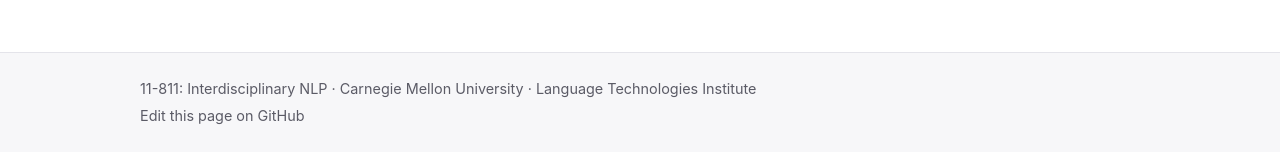
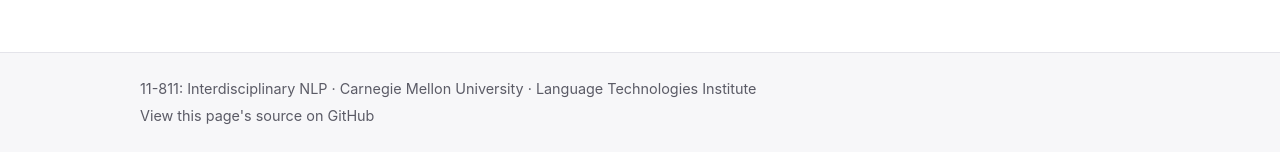
Before and after one commit to clarana/NLPintheWild, a Jekyll site: the page built from index.md, in a window 1280 px wide and 1400 px high, scrolled down 5002 px. Shown: the part 1245-1397 px from the top of the window. Built offline with Jekyll 4.4.1, drawn with Linux system fonts in a browser that asks for light colours.

Commit message:
edit urls -> just links to view source

```diff
--- a/_layouts/default.html
+++ b/_layouts/default.html
@@ -32,7 +32,7 @@
   <footer class="site-footer">
     <div class="container">
       <p>{{ site.title }} · {{ site.institution }}</p>
-      {% if site.repository and page.path %}<p class="edit-link"><a href="https://github.com/{{ site.repository }}/edit/main/{{ page.path }}">Edit this page on GitHub</a></p>{% endif %}
+      {% if site.repository and page.path %}<p class="source-link"><a href="https://github.com/{{ site.repository }}/blob/main/{{ page.path }}">View this page's source on GitHub</a></p>{% endif %}
     </div>
   </footer>
 
--- a/assets/css/style.css
+++ b/assets/css/style.css
@@ -166,8 +166,8 @@ pre code { background: none; padding: 0; }
   margin-top: 2rem;
 }
 .site-footer p { margin: 0 0 .25rem; }
-.site-footer .edit-link a { color: var(--muted); }
-.site-footer .edit-link a:hover { color: var(--cmu-red); }
+.site-footer .source-link a { color: var(--muted); }
+.site-footer .source-link a:hover { color: var(--cmu-red); }
 
 /* ---------- Expandable topic blocks ---------- */
 details.topic {
```
